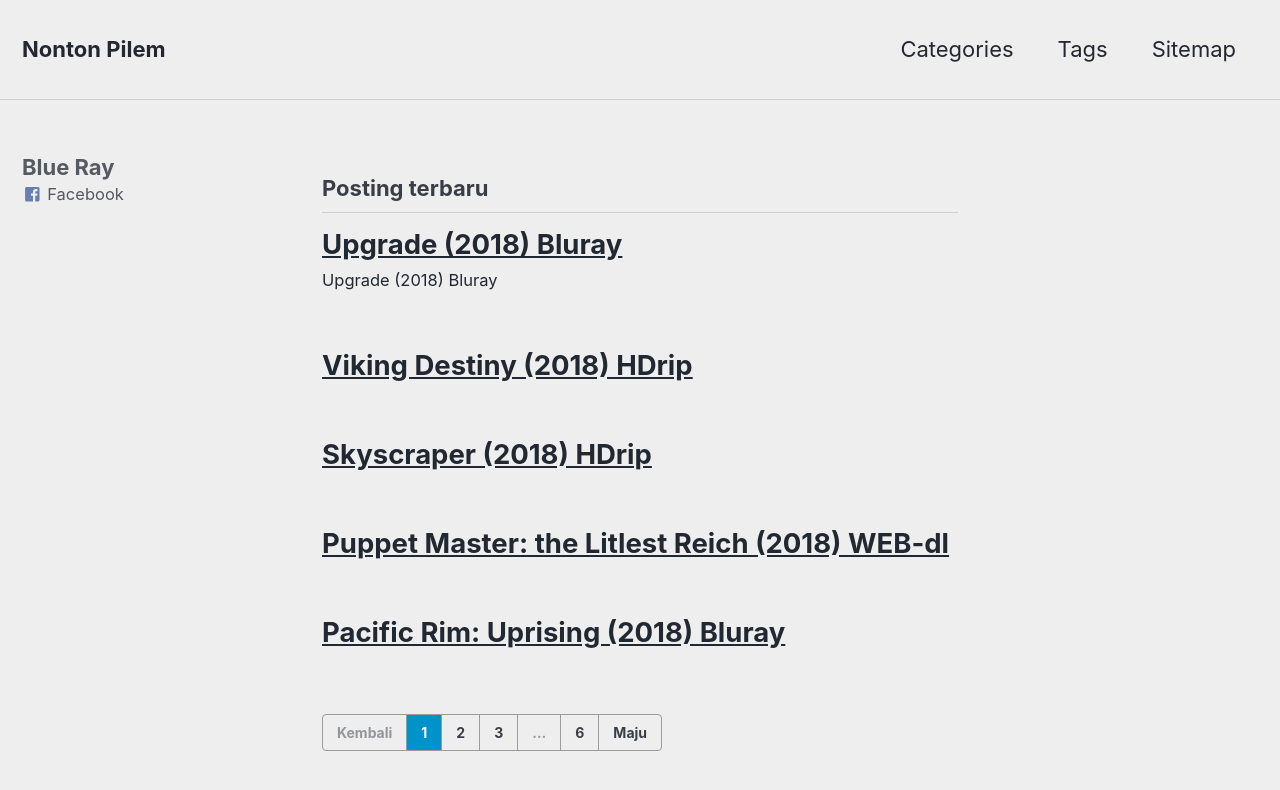
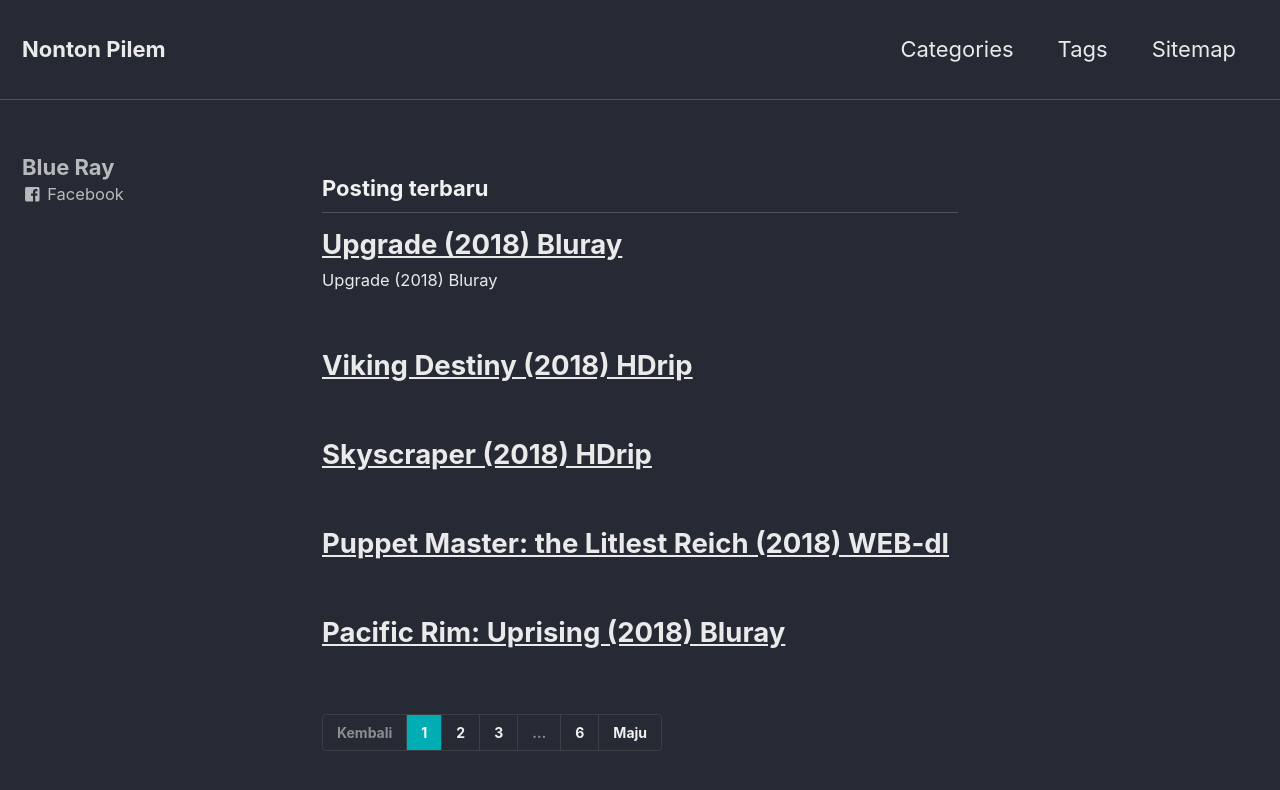
Before and after one commit to tim-hore/www, a Jekyll site: the page built from index.html, in a window 1280 px wide and 900 px high. Shown: the top 790 px of the window. Built offline with Jekyll 4.4.1, drawn with Linux system fonts in a browser that asks for light colours; nearby versions of some CDN libraries; the list of posts is cut into pages by our own code.

Commit message:
dark theme, sitemap

```diff
--- a/_config.yml
+++ b/_config.yml
@@ -7,7 +7,7 @@
 
 # theme                  : "minimal-mistakes-jekyll"
 # remote_theme           : "mmistakes/minimal-mistakes"
-minimal_mistakes_skin    : "air" # "air", "aqua", "contrast", "dark", "dirt", "neon", "mint", "plum", "sunrise"
+minimal_mistakes_skin    : "dark" # "air", "aqua", "contrast", "dark", "dirt", "neon", "mint", "plum", "sunrise"
 
 # Site Settings
 locale                   : "id-ID"
```
Also changed, not shown: _pages/sitemap.md (+2 -0 lines).
